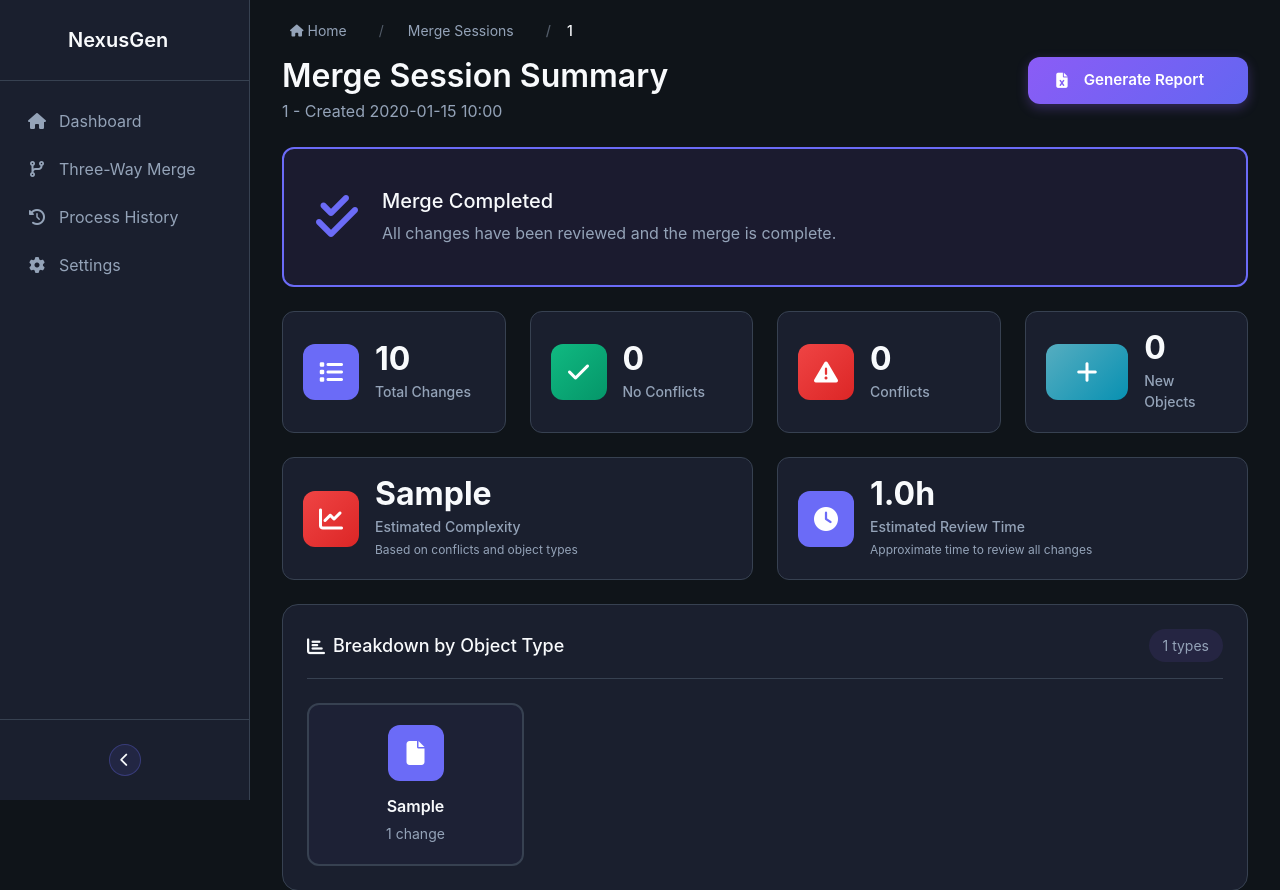
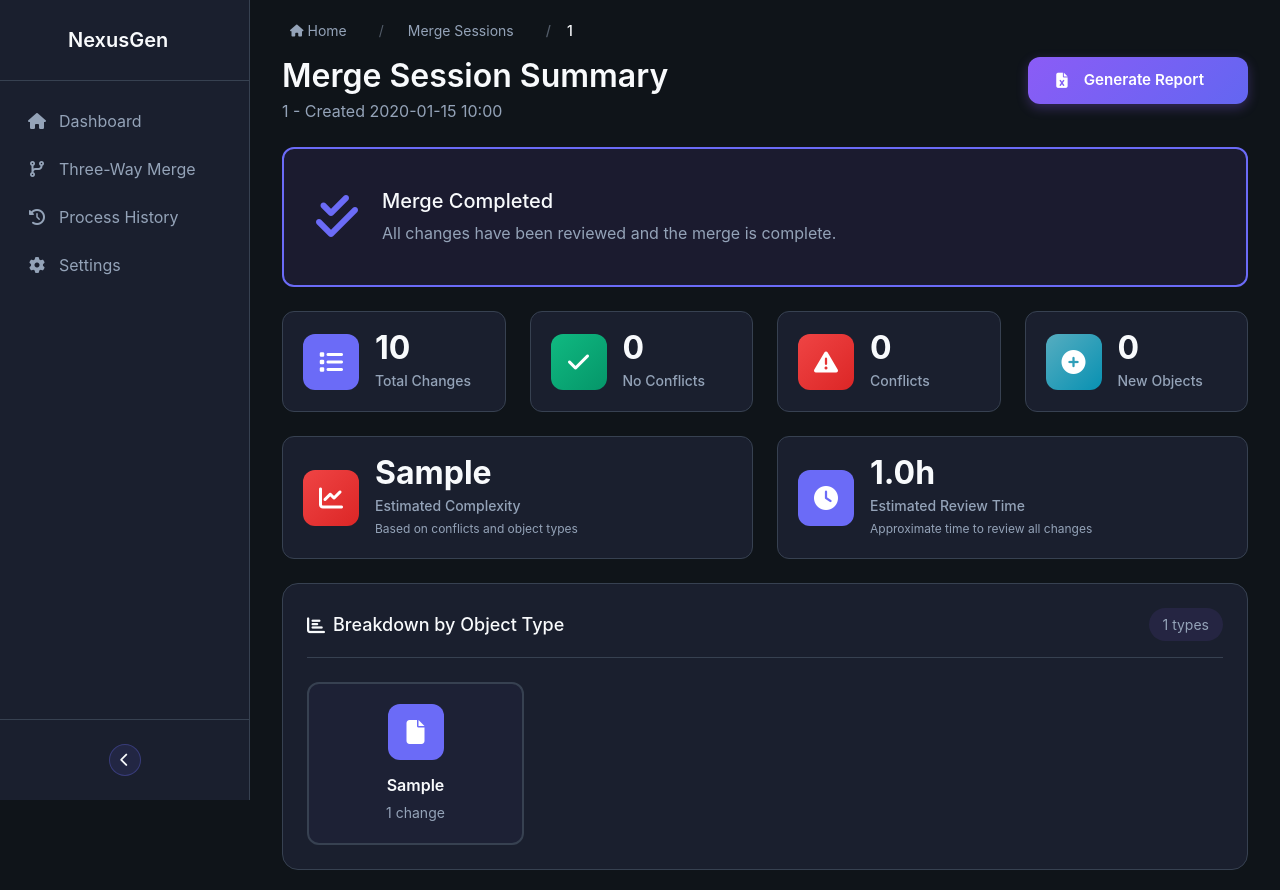
Before and after one commit to ram-020998/nexus-gen-v2, a Flask app: page /merge/1/summary in a window 1280 px wide. Shown: the top 890 px of the page. Run offline with Flask 3, Linux system fonts and the light colour scheme; tables that the repository leaves empty hold one stand-in row (values such as "Sample post").

Commit message:
demo versionn

```diff
--- a/static/css/docflow.css
+++ b/static/css/docflow.css
@@ -1247,7 +1247,6 @@ body {
     background: var(--bg-card);
     border: 1px solid var(--border-color);
     border-radius: 12px;
-    padding: 1rem 1.5rem;
     margin-bottom: 1.5rem;
 }
 
--- a/templates/merge/summary.html
+++ b/templates/merge/summary.html
@@ -159,7 +159,7 @@
     <div class="col-md-3 col-sm-6 mb-3 mb-md-0">
         <div class="stat-card-modern">
             <div class="stat-icon-modern stat-info">
-                <i class="fas fa-plus"></i>
+                <i class="fas fa-plus-circle"></i>
             </div>
             <div class="stat-details">
                 <div class="stat-value-modern">{{ statistics.by_classification.NEW or 0 }}</div>
@@ -436,6 +436,8 @@
 .stat-icon-modern {
     width: 56px;
     height: 56px;
+    min-width: 56px;
+    max-width: 56px;
     border-radius: 12px;
     display: flex;
     align-items: center;
@@ -1086,7 +1088,7 @@
 }
 
 .progress-bar-container {
-    background: var(--gray-0);
+    background: rgba(139, 92, 246, 0.1);
     border-radius: 12px;
     height: 32px;
     overflow: hidden;
@@ -1095,7 +1097,7 @@
 }
 
 .progress-bar-fill {
-    height: 100%;
+    height: 32px;
     background: linear-gradient(135deg, var(--purple), var(--pink));
     border-radius: 12px;
     transition: width 0.5s ease;
```
